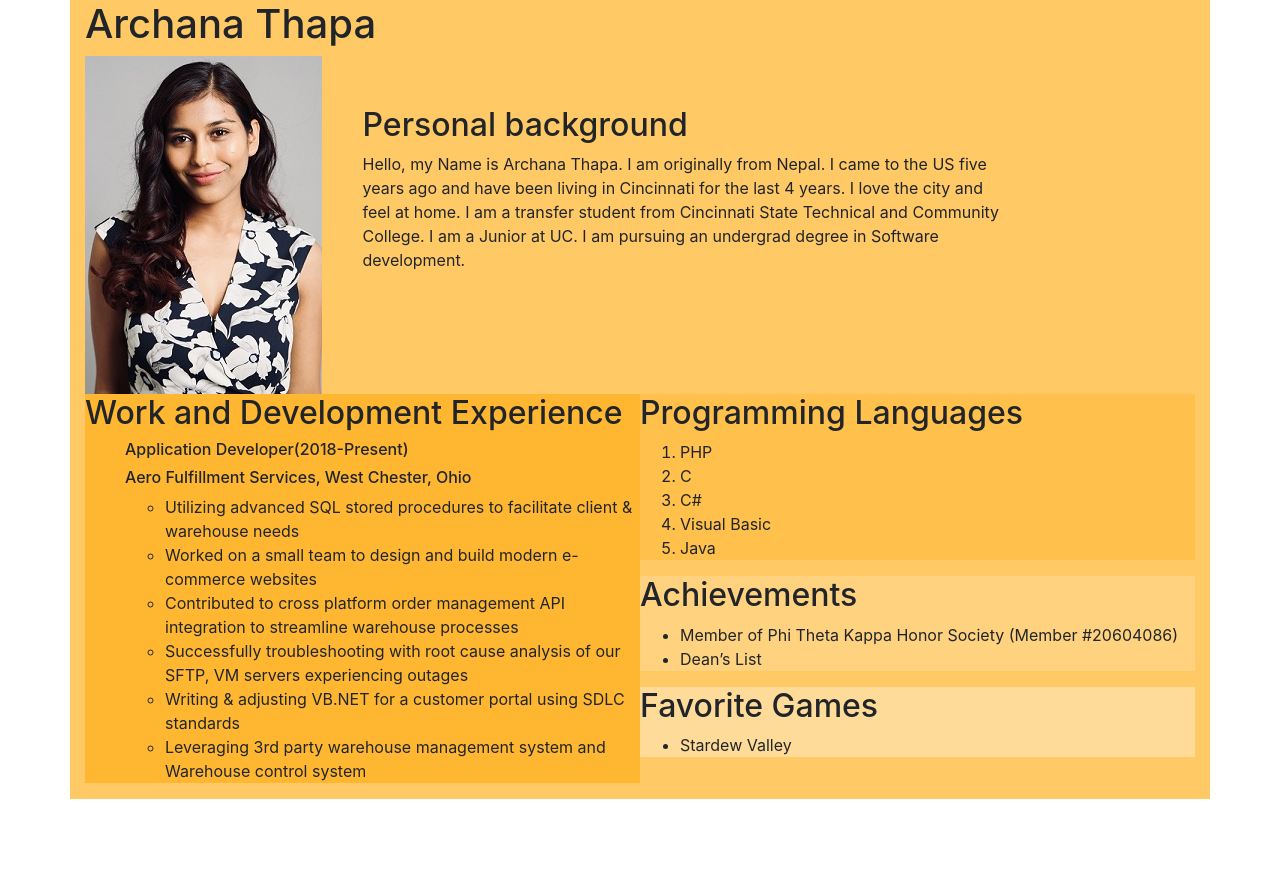
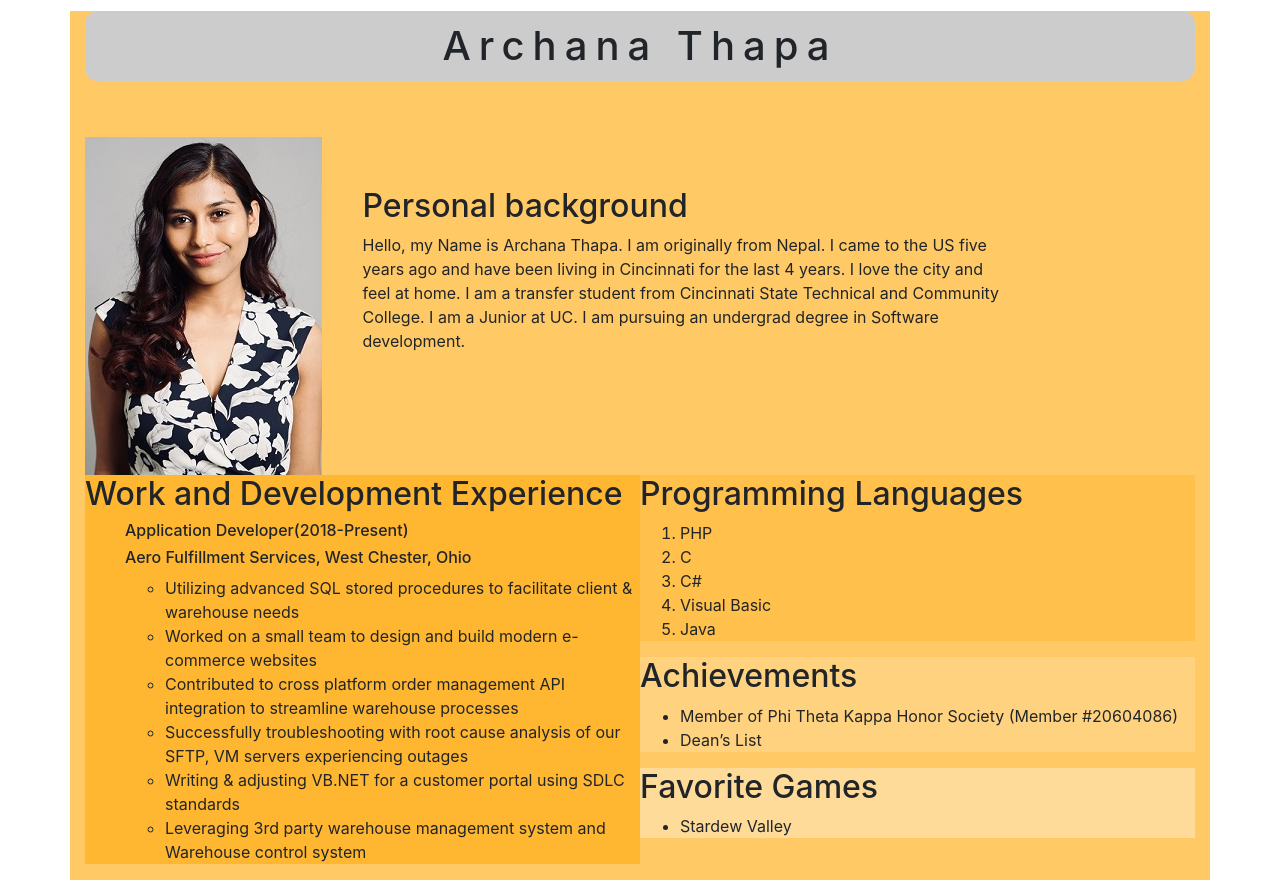
Before and after one commit to IT3049C-Students-Archive/1-online-portfolio-ThapaArchana, a website: page index.html in a window 1280 px wide. Before the commit the page ends 800 px from the top, so only its background shows below. Drawn offline with nearby package versions, Linux system fonts and the light colour scheme.

Commit message:
Added CSS

```diff
--- a/resources/styles/styles.css
+++ b/resources/styles/styles.css
@@ -19,3 +19,13 @@
  .container{
   background-color:#ffc966;
  }
+
+ h1 {
+  text-align: center;
+  padding: 1%;
+  margin-top: 1%;
+  margin-bottom: 5%;
+  background-color: #cccccc;
+  border-radius: 13px;
+  letter-spacing: 8px;
+}
```
